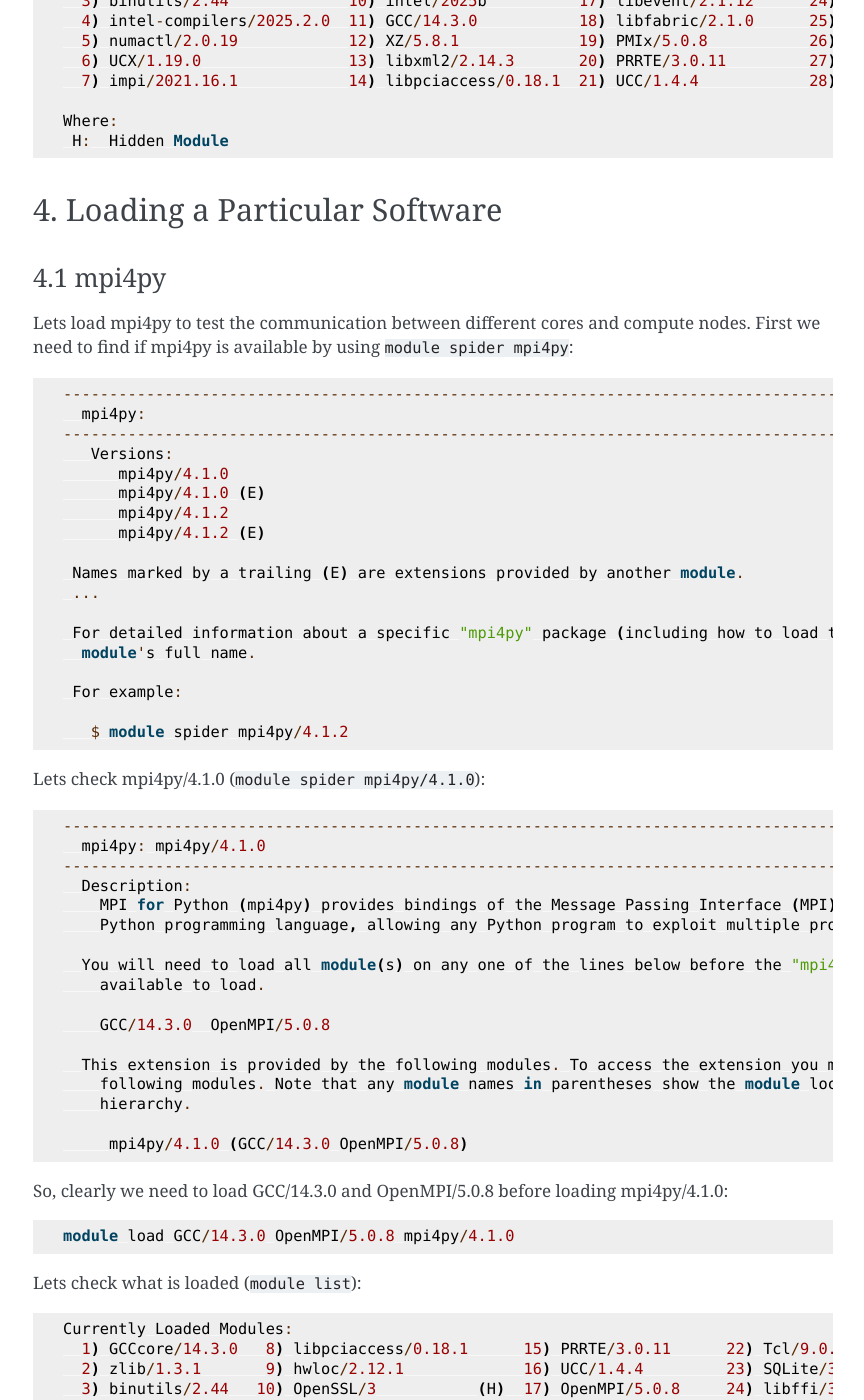
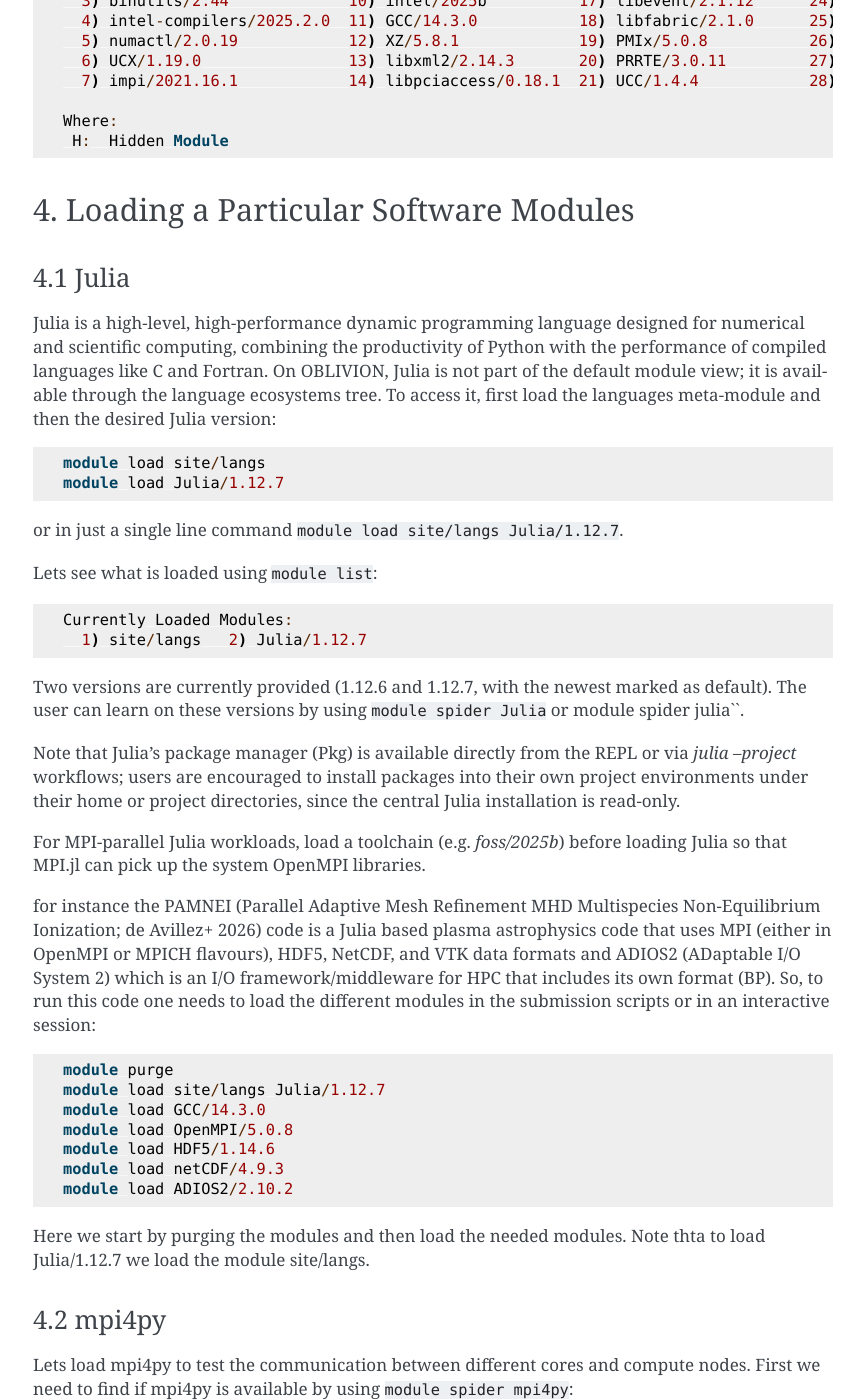
Before and after one commit to mavillez/Oblivion, a Sphinx documentation site: the page built from docs/source/modules.rst, in a window 1280 px wide and 1400 px high, scrolled down 12018 px. Shown: the whole window, without its empty margins (297-1161 px from the left). Built offline with Sphinx 7.4.7, drawn with Linux system fonts in a browser that asks for light colours; some of the changed text lies outside the part shown.

Commit message:
Enhance Julia module documentation and section titles
Expanded the documentation for loading Julia, including usage instructions and module dependencies for Julia-based workloads. Updated section titles and added information on Julia's package manager and MPI-parallel workloads.

```diff
--- a/docs/source/modules.rst
+++ b/docs/source/modules.rst
@@ -583,10 +583,59 @@
    H:  Hidden Module
 
 
-4. Loading a Particular Software
---------------------------------
+4. Loading a Particular Software Modules
+----------------------------------------
 
-4.1 mpi4py
+4.1 Julia
+~~~~~~~~~
+
+Julia is a high-level, high-performance dynamic programming language designed for
+numerical and scientific computing, combining the productivity of Python with the
+performance of compiled languages like C and Fortran. On OBLIVION, Julia is not
+part of the default module view; it is available through the language ecosystems
+tree. To access it, first load the languages meta-module and then the desired
+Julia version:
+
+.. code-block:: julia
+
+    module load site/langs
+    module load Julia/1.12.7
+
+or in just a single line command ``module load site/langs Julia/1.12.7``.
+
+Lets see what is loaded using ``module list``:
+
+.. code-block:: julia
+
+  Currently Loaded Modules:
+    1) site/langs   2) Julia/1.12.7
+
+Two versions are currently provided (1.12.6 and 1.12.7, with the newest marked as
+default). The user can learn on these versions by using ``module spider Julia`` or module spider julia``.
+
+Note that Julia's package manager (Pkg) is available directly from the REPL or via
+`julia --project` workflows; users are encouraged to install packages into their
+own project environments under their home or project directories, since the
+central Julia installation is read-only.
+
+For MPI-parallel Julia workloads, load a toolchain (e.g. `foss/2025b`) before
+loading Julia so that MPI.jl can pick up the system OpenMPI libraries.
+
+for instance the PAMNEI (Parallel Adaptive Mesh Refinement MHD Multispecies Non-Equilibrium Ionization; de Avillez+ 2026) code is a Julia based plasma astrophysics code that uses MPI (either in OpenMPI or MPICH flavours), HDF5, NetCDF, and VTK data formats and ADIOS2 (ADaptable I/O System 2) which is an I/O framework/middleware for HPC that includes its own format (BP). So, to run this code one needs to load the different modules in the submission scripts or in an interactive session:
+
+.. code-block:: julia
+
+  module purge
+  module load site/langs Julia/1.12.7
+  module load GCC/14.3.0
+  module load OpenMPI/5.0.8
+  module load HDF5/1.14.6
+  module load netCDF/4.9.3
+  module load ADIOS2/2.10.2
+
+Here we start by purging the modules and then load the needed modules. Note thta to load Julia/1.12.7 we load the module site/langs.
+
+4.2 mpi4py
 ~~~~~~~~~~
 
 Lets load mpi4py to test the communication between different cores and compute nodes. First we need to find if mpi4py is available by using ``module spider mpi4py``:
@@ -817,7 +866,7 @@
 Now the user can use, for example, scipy or numpy in their submission scripts.
 
 
-4.3 GROMACS
+4.4 GROMACS
 ~~~~~~~~~~~
 
 In OBLIVION there are several versions of GROMACS compiled with/without PLUMED. First determine the GROMACS versions that are available using `module spider gromacs`
```
